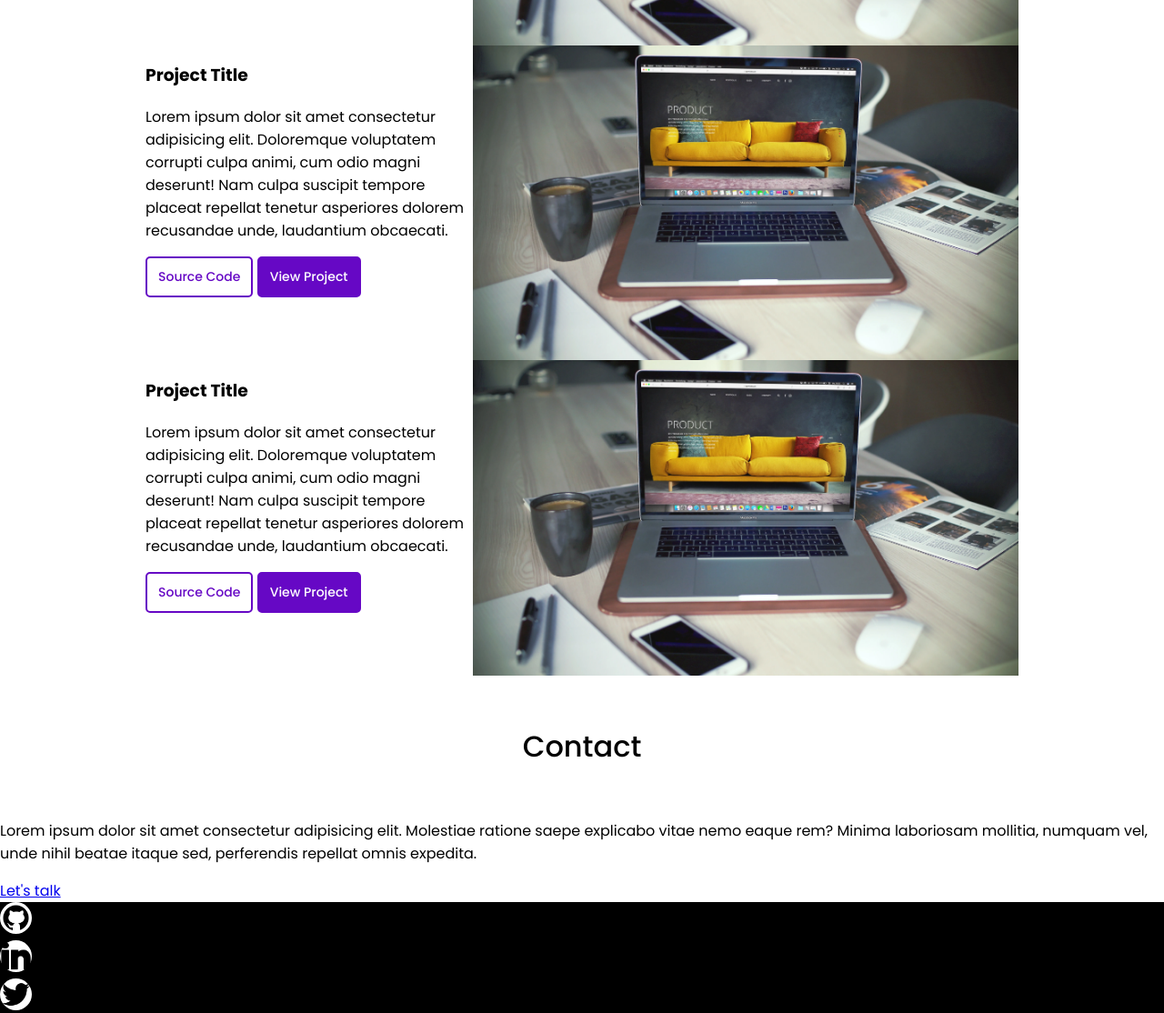
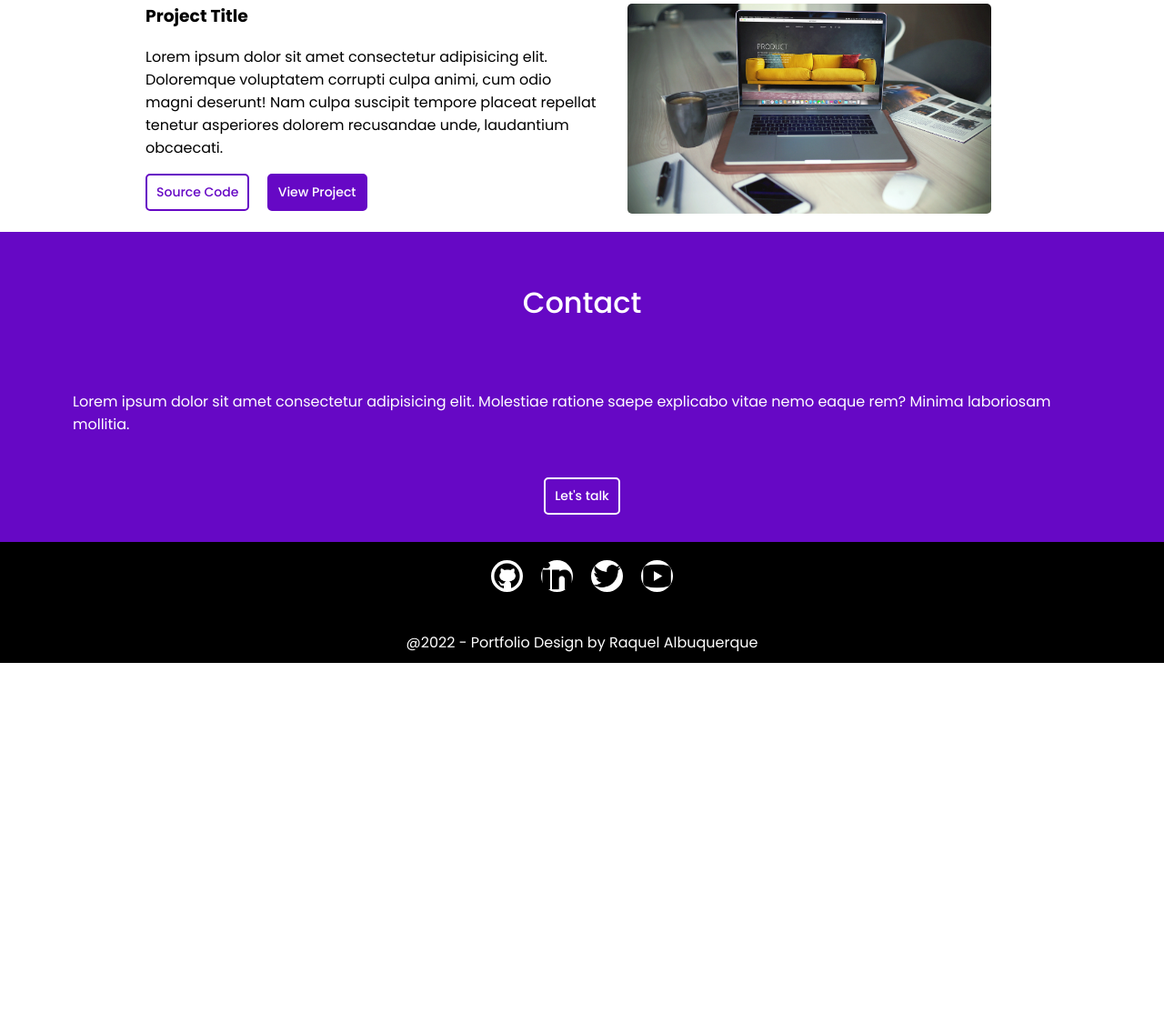
Before and after one commit to raquelmgalbuquerque/raquelmgalbuquerque.github.io, a plain HTML site: page index.html in a window 1280 px wide. Shown: the part 2094-3208 px from the top of the page at 91% size. After the commit the page ends 2839 px from the top, so only its background shows below. Drawn offline with Linux system fonts and the light colour scheme.

Commit message:
Added image of Raquel. Updated general and responsive styles.

```diff
--- a/index.html
+++ b/index.html
@@ -30,7 +30,7 @@
         <h2>About me</h2>
         <div class="about-content">
           <img
-            src="./assets/img/maria_albertina_developer.webp"
+            src="./assets/img/raquel-albuquerque.jpg"
             alt="developer maria albertina working on a computer"
             class="about-img"
           />
@@ -57,7 +57,7 @@
       <section class="projects">
         <h2>Projects</h2>
         <article class="projects-article">
-          <div>
+          <div class="projects-description">
             <h3>Project Title</h3>
             <p>
               Lorem ipsum dolor sit amet consectetur adipisicing elit.
@@ -68,11 +68,15 @@
             <a href="" class="button button-primary">Source Code</a>
             <a href="" class="button button-tertiary">View Project</a>
           </div>
-          <img src="./assets/img/project1.webp" alt="project" width="600" />
+          <img
+            src="./assets/img/project1.webp"
+            alt="project"
+            class="projects-image"
+          />
         </article>
 
         <article class="projects-article">
-          <div>
+          <div class="projects-description">
             <h3>Project Title</h3>
             <p>
               Lorem ipsum dolor sit amet consectetur adipisicing elit.
@@ -83,11 +87,15 @@
             <a href="" class="button button-primary">Source Code</a>
             <a href="" class="button button-tertiary">View Project</a>
           </div>
-          <img src="./assets/img/project1.webp" alt="project" width="600" />
+          <img
+            src="./assets/img/project1.webp"
+            alt="project"
+            class="projects-image"
+          />
         </article>
 
         <article class="projects-article">
-          <div>
+          <div class="projects-description">
             <h3>Project Title</h3>
             <p>
               Lorem ipsum dolor sit amet consectetur adipisicing elit.
@@ -98,29 +106,50 @@
             <a href="" class="button button-primary">Source Code</a>
             <a href="" class="button button-tertiary">View Project</a>
           </div>
-          <img src="./assets/img/project1.webp" alt="project" width="600" />
+          <img
+            src="./assets/img/project1.webp"
+            alt="project"
+            class="projects-image"
+          />
         </article>
       </section>
 
       <section class="contact">
+        <div class="contact-container">
           <h2>Contact</h2>
           <p>
             Lorem ipsum dolor sit amet consectetur adipisicing elit. Molestiae
             ratione saepe explicabo vitae nemo eaque rem? Minima laboriosam
-          mollitia, numquam vel, unde nihil beatae itaque sed, perferendis
-          repellat omnis expedita.
+            mollitia.
           </p>
-        <a href="mailto:raquelmgalbuquerque@gmail.com">Let's talk</a>
+          <a
+            href="mailto:raquelmgalbuquerque@gmail.com"
+            class="button button-secondary"
+            >Let's talk</a
+          >
+        </div>
       </section>
     </main>
 
     <footer class="projects-social-links">
+      <div class="projects-social-links-container">
         <ul>
-        <li><a href="" class="social-link github"></a></li>
-        <li><a href="" class="social-link linkedin"></a></li>
+          <li>
+            <a
+              href="https://github.com/raquelmgalbuquerque"
+              class="social-link github"
+            ></a>
+          </li>
+          <li>
+            <a
+              href="https://www.linkedin.com/in/raquelmgalbuquerque/"
+              class="social-link linkedin"
+            ></a>
+          </li>
           <li><a href="" class="social-link twitter"></a></li>
           <li><a href="" class="social-link youtube"></a></li>
         </ul>
+      </div>
       <p>@2022 - Portfolio Design by Raquel Albuquerque</p>
     </footer>
   </body>
--- a/styles/css/index.css
+++ b/styles/css/index.css
@@ -3,6 +3,7 @@
   --color-text-secondary: #fff;
   --color-primary: #6608c5;
   --color-secondary: #fff;
+  --color-tertiary: black;
 }
 
 /* styles reset */
@@ -35,7 +36,7 @@ h2 {
   display: inline-block;
   font-size: 14px;
   font-weight: 500;
-  padding: 10px 12px;
+  padding: 8px 10px;
   text-decoration: none;
   border-radius: 5px;
   transition: all 0.2s ease-in-out;
@@ -65,6 +66,7 @@ h2 {
   color: var(--color-secondary);
   background-color: var(--color-primary);
   border: 2px solid var(--color-primary);
+  margin-left: 15px;
 }
 
 .button-tertiary:hover {
@@ -101,10 +103,6 @@ h2 {
   background-color: var(--color-primary);
 }
 
-.about h2 {
-  text-align: center;
-}
-
 @media (min-width: 992px) {
   .about-content {
     display: flex;
@@ -115,7 +113,15 @@ h2 {
 
 .about-img {
   width: 100%;
-  max-width: 400px;
+  max-width: 300px;
+  border-radius: 5px;
+}
+
+@media (max-width: 992px) {
+  .about-img {
+    display: block;
+    margin: 40px auto;
+  }
 }
 
 .about-description {
@@ -124,6 +130,17 @@ h2 {
 
 .about-quote {
   text-align: center;
+  height: 100px;
+}
+
+.about-quote blockquote {
+  font-size: 24px;
+  font-style: italic;
+  margin: 20px 10px;
+}
+
+.about-quote cite {
+  font-size: 14px;
 }
 
 @media (min-width: 992px) {
@@ -134,6 +151,48 @@ h2 {
   }
 }
 
+.projects-image {
+  margin: 20px 30px;
+  width: 400px;
+  border-radius: 5px;
+}
+
+@media (max-width: 991px) {
+  .projects-description {
+    margin: 0 30px;
+  }
+
+  .projects-image {
+    display: block;
+    margin: 40px auto;
+  }
+}
+
+.contact {
+  color: var(--color-text-secondary);
+  background-color: var(--color-primary);
+}
+
+.contact-container {
+  display: flex;
+  flex-direction: column;
+  justify-content: center;
+  align-items: center;
+}
+
+.contact-container p {
+  padding: 0 80px;
+}
+
+.contact-container a {
+  margin: 30px 0;
+}
+
+.projects-social-links-container ul {
+  display: flex;
+  justify-content: center;
+}
+
 .social-link {
   display: inline-block;
   width: 35px;
@@ -142,6 +201,7 @@ h2 {
   background-repeat: no-repeat;
   background-color: var(--color-secondary);
   border-radius: 50%;
+  margin: 20px 10px;
 }
 
 .github {
@@ -160,11 +220,11 @@ h2 {
 }
 
 .projects-social-links {
-  background-color: black;
+  background-color: var(--color-tertiary);
 }
 
-/* Notes from class */
-/* .heading {
-  color: rgb(48 170 98 / 48%);
-  color: rgba(48, 170, 98, 0.48);
-} */
+.projects-social-links p {
+  color: var(--color-text-secondary);
+  text-align: center;
+  padding-bottom: 10px;
+}
```
Also changed, not shown: assets/img/raquel-albuquerque.jpg (added). Lines whose indentation alone changed are shown as unchanged.
